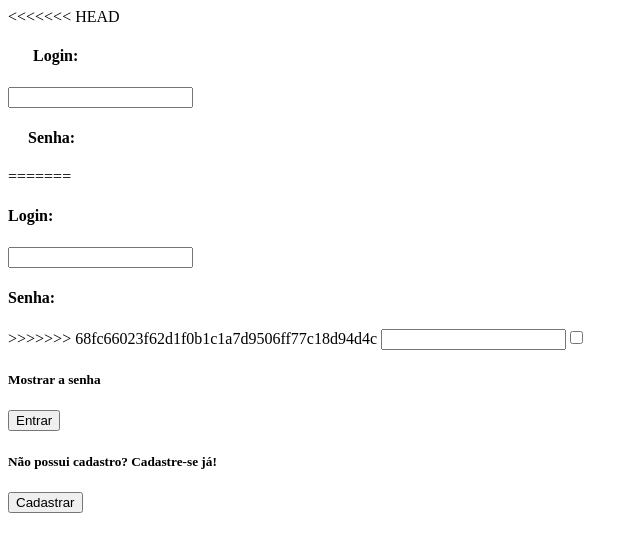
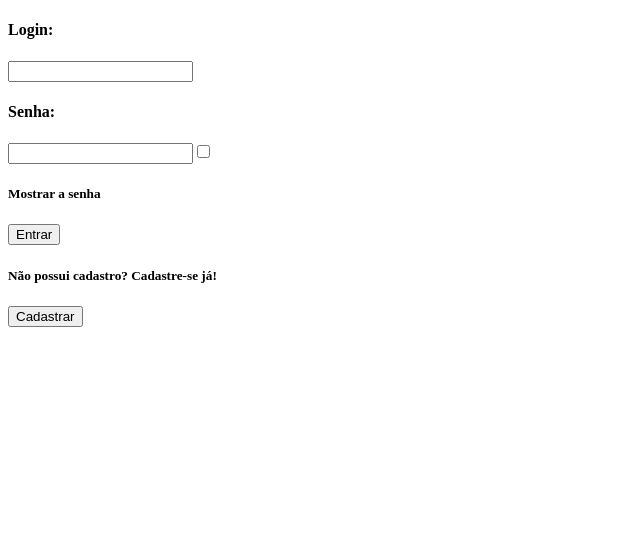
Before and after one commit to ViniciusFuhrBorba/Pizzaria-T-cnico-Vue-JS, a Vue app: page / in a window 1280 px wide. Shown: the top 552 px of the page, without its empty margins (0-640 px from the left). Built offline with nearby package versions, Linux system fonts and the light colour scheme; no server answers.

Commit message:
alteracao

```diff
--- a/src/components/Navegador1.vue
+++ b/src/components/Navegador1.vue
@@ -1,14 +1,8 @@
 <template>
  <div>
-<<<<<<< HEAD
-      <h4 style="margin-left: 25px">Login: </h4>
-      <input type="text" v-model="login">
-      <h4 style="margin-left: 20px">Senha: </h4>
-=======
       <h4>Login: </h4>
       <input type="text" v-model="login">
       <h4>Senha: </h4>
->>>>>>> 68fc66023f62d1f0b1c1a7d9506ff77c18d94d4c
       <input type="password" v-model="senha">
       <input type="checkbox">
       <h5>Mostrar a senha</h5>
```
